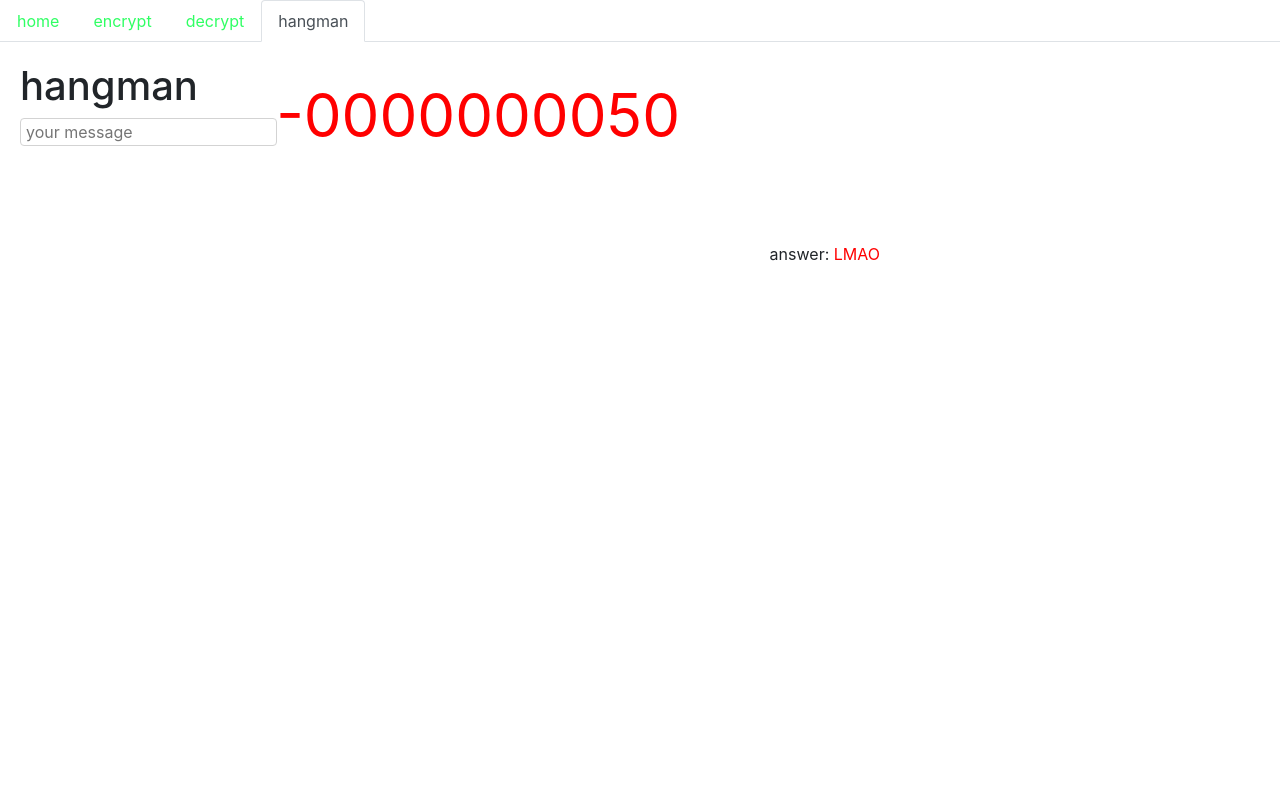
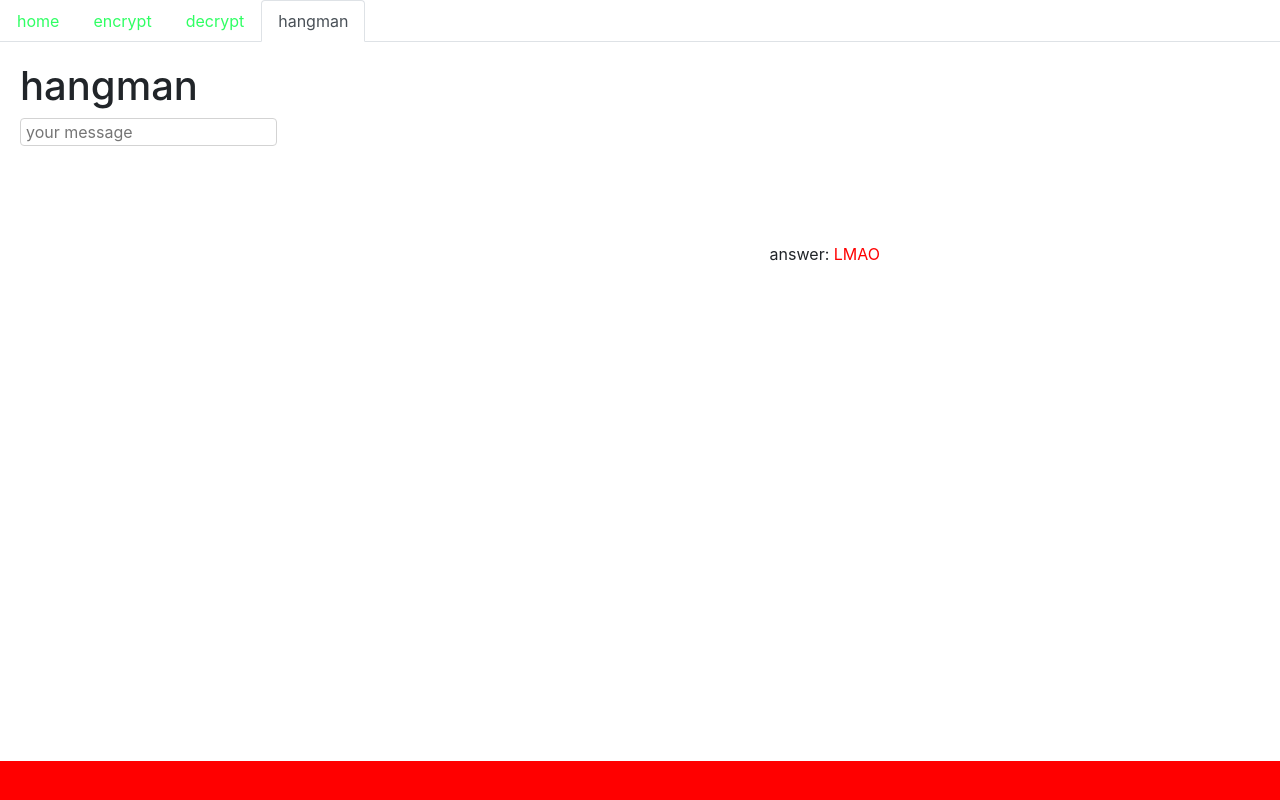
Before and after one commit to shodges201/Sabotage, a React (Create React App) app in the folder client/: page /hangman in a window 1280 px wide. Built offline with nearby package versions, Linux system fonts and the light colour scheme.

Commit message:
added background color change timer

```diff
--- a/client/public/style.css
+++ b/client/public/style.css
@@ -87,11 +87,14 @@ input{
 
 
 #time-left {
-    /* color:red; */
-    font-size:60px;
+    color:white;
+    /* font-size:60px; */
     position:fixed;
-    top: 70px;
-    right:600px;
-    transition-property:color;
+    top: 0px;
+    right:0px;
+    width:100%;
+    height:100%;
+    z-index:-1;
+    transition-property:background;
     transition-duration:2s;
 }
--- a/client/src/components/pages/Hangman.js
+++ b/client/src/components/pages/Hangman.js
@@ -11,8 +11,9 @@ class Hangman extends React.Component {
     word: "lmao",
     alphabet: ['a', 'b', 'c', 'd', 'e', 'f', 'g', 'h', 'i', 'j', 'k', 'l', 'm', 'n', 'o', 'p', 'q', 'r', 's', 't', 'u', 'v', 'w', 'x', 'y', 'z'],
     mixed: [],
-    timeLeft:0,
-    timerColor:"red"
+    timeLeft:10,
+    timePass:0,
+    timerColor:"linear-gradient(0deg, red 0%, white 0%)"
   }
 
   shuffle = (a) => {
@@ -45,7 +46,8 @@ class Hangman extends React.Component {
 
   tick() {
     this.setState(state => ({
-      timeLeft: state.timeLeft+1,
+      timePass: state.timePass+1,
+      timerColor: `linear-gradient(0deg, red ${state.timePass/state.timeLeft}%, white 0%)`
     }));
   }
 
@@ -83,6 +85,7 @@ class Hangman extends React.Component {
 
 
   render(){
+    console.log(this.state.timerColor)
     return (
       <div>
         <NavTabs location="/hangman"/>
@@ -98,9 +101,14 @@ class Hangman extends React.Component {
             autoComplete="off"
           />
 
-          <div id="time-left" style={{color: this.state.timerColor}}>
-            {`-${this.pad(this.state.timeLeft,10)}`}
+          {/* <div id="time-left" style={{color: this.state.timerColor}}>
+            {`-${this.pad(this.state.timePass,10)}`}
+          </div> */}
+
+          <div id="time-left" style={{background: this.state.timerColor}}>
           </div>
+
+
 
           <div id="hangman">
             answer: <span id="hangman-word">{this.state.word.toUpperCase()}</span>
```
